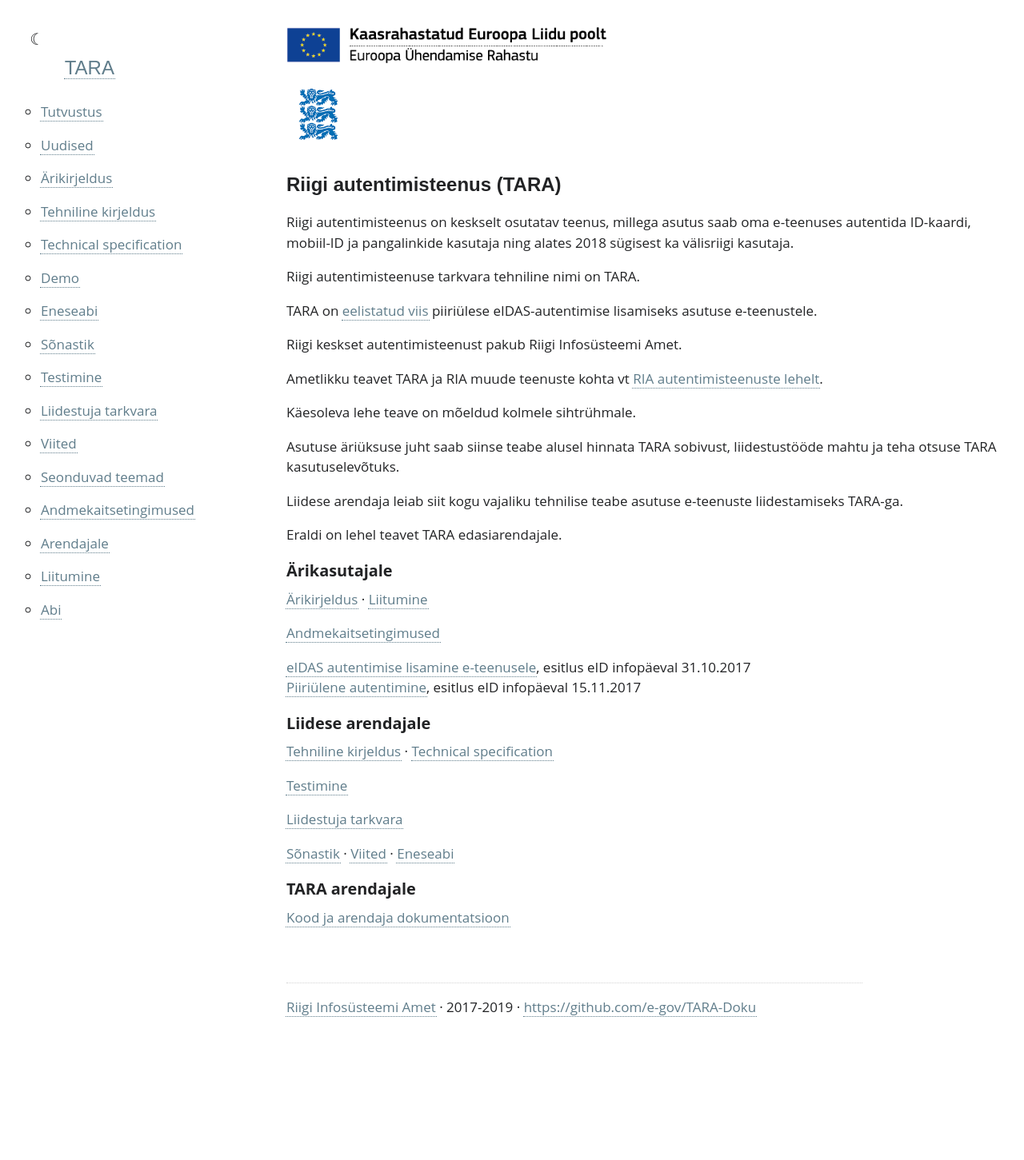
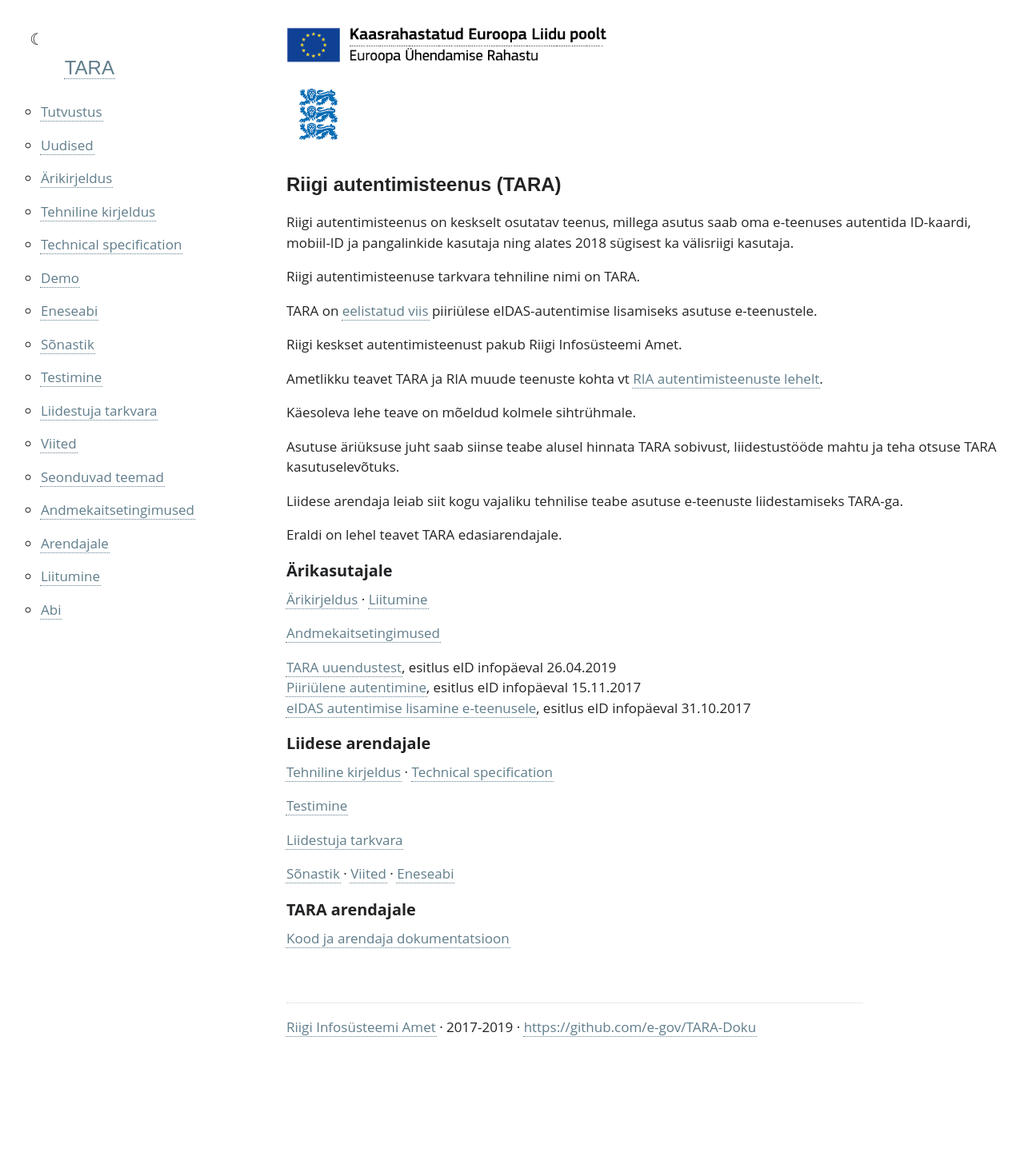
Before and after one commit to e-gov/TARA-Doku, a Jekyll site: the page built from index.md, in a window 1280 px wide. Shown: the whole page at 80% size. Built offline with Jekyll 4.4.1, drawn with Linux system fonts in a browser that asks for light colours.

Commit message:
Lisatud infopäeva 26.04.2019 esitlus

```diff
--- a/index.md
+++ b/index.md
@@ -32,8 +32,9 @@ Eraldi on lehel teavet TARA edasiarendajale.
 
 [Andmekaitsetingimused](Isikuandmed)
 
+<a href='https://e-gov.github.io/TARA-Doku/files/Uuendustest.pdf' target='_new'>TARA uuendustest</a>, esitlus eID infopäeval 26.04.2019<br>
+<a href='https://e-gov.github.io/TARA-Doku/files/PiiriyleneAutentimine.pdf' target='_new'>Piiriülene autentimine</a>, esitlus eID infopäeval 15.11.2017<br>
 <a href='https://e-gov.github.io/TARA-Doku/files/TARA-tutvustus.pdf' target='_new'>eIDAS autentimise lisamine e-teenusele</a>, esitlus eID infopäeval 31.10.2017<br>
-<a href='https://e-gov.github.io/TARA-Doku/files/PiiriyleneAutentimine.pdf' target='_new'>Piiriülene autentimine</a>, esitlus eID infopäeval 15.11.2017<br>
 
 ## Liidese arendajale
 
```
Also changed, not shown: 1 other file.
